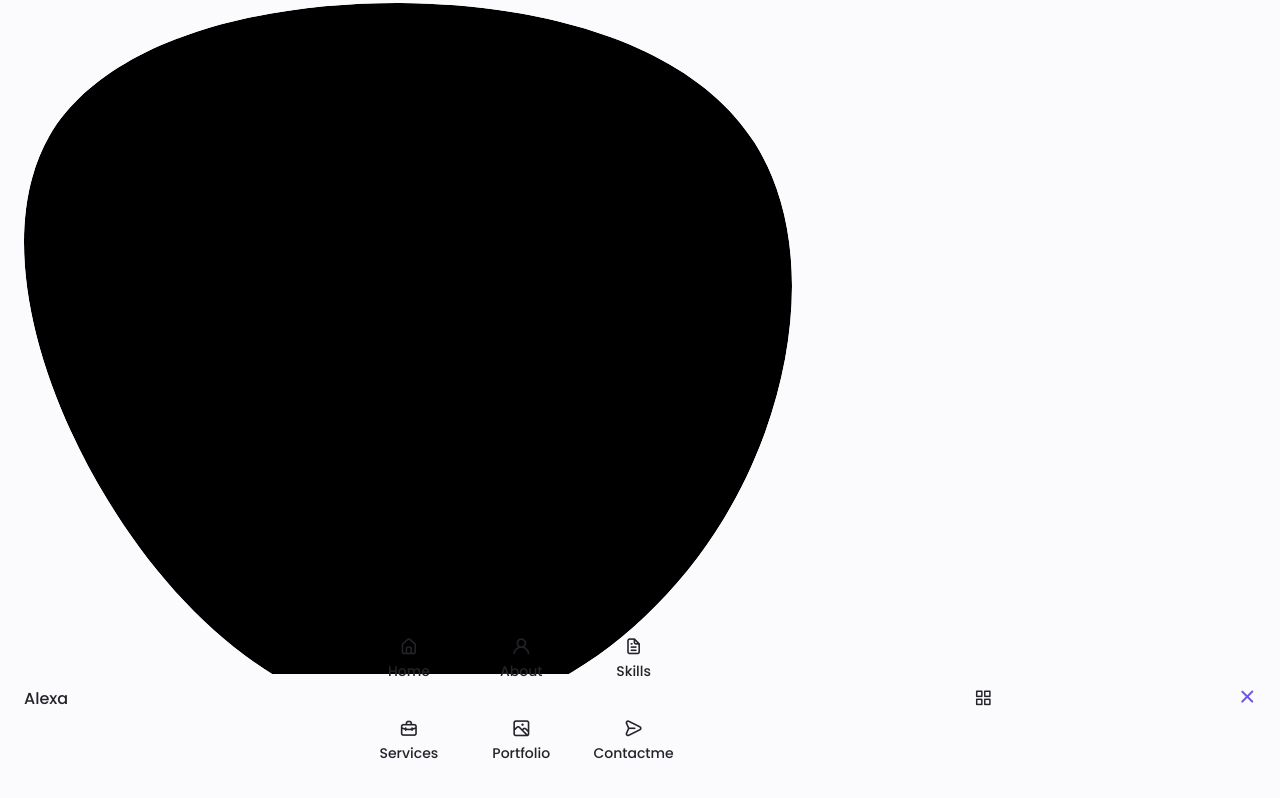
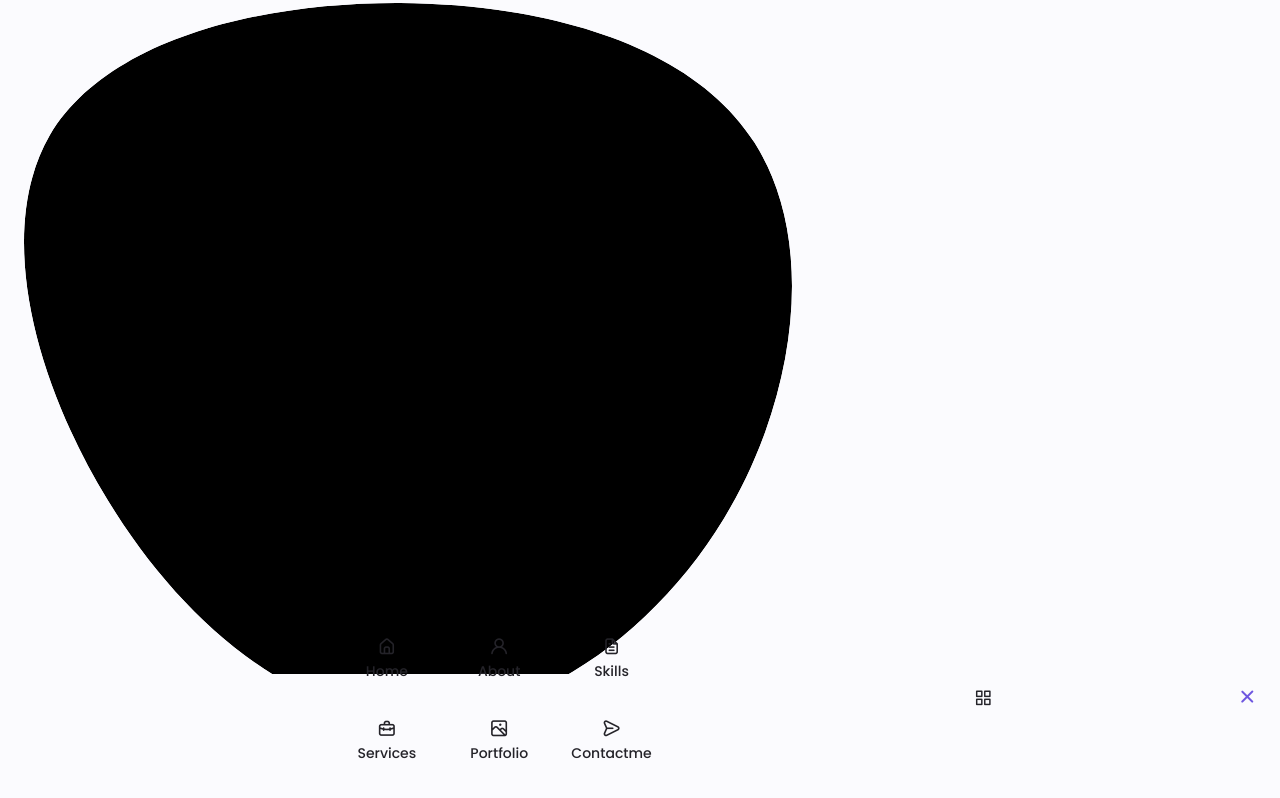
Before and after one commit to charuka2004/charuka2004.github.io, a plain HTML site: page index.html in a window 1280 px wide. Shown: the part 78-876 px from the top of the page. Drawn offline with nearby package versions, Linux system fonts and the light colour scheme.

Commit message:
Update index.html

```diff
--- a/index.html
+++ b/index.html
@@ -22,7 +22,7 @@
     <!-- ######################## HEADER ######################## -->
     <header class="header" id="header">
         <nav class="nav container">
-            <a href="#" class="nav__logo">Alexa</a>
+            <a href="#" class="nav__logo"><Charuka/></a>
 
             <div class="nav__menu" id="nav-menu">
                 <ul class="nav__list grid">
```
